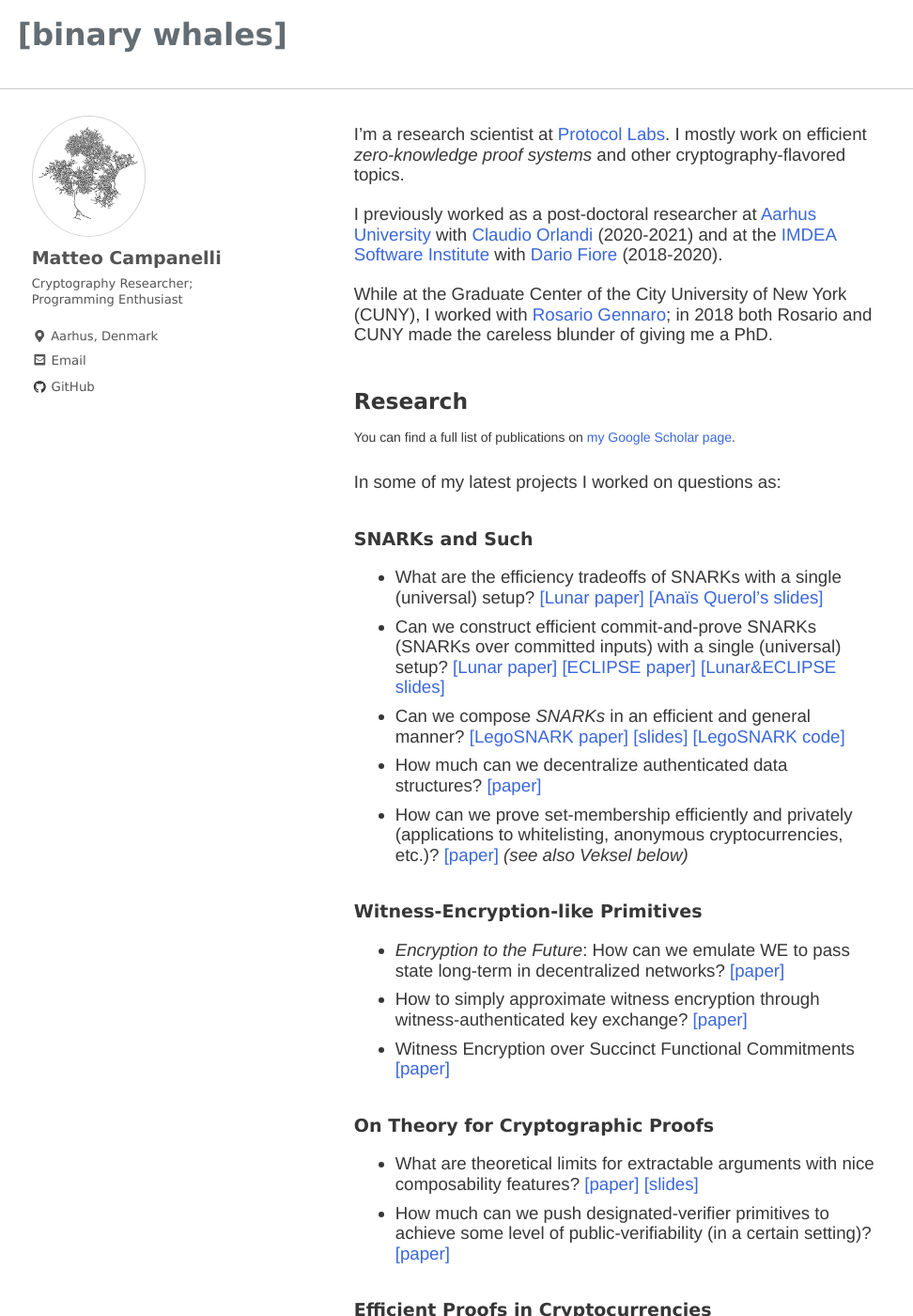
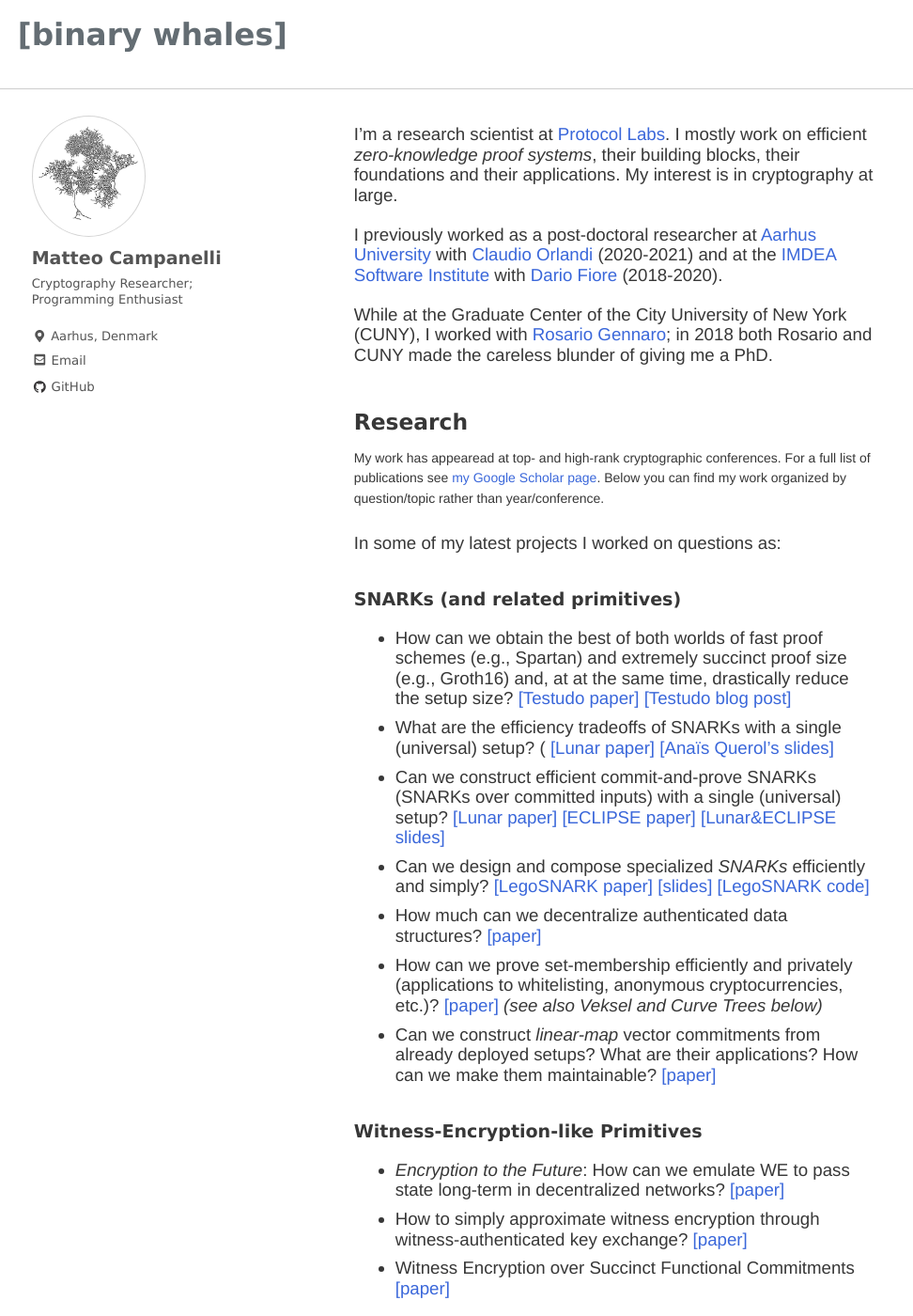
Before and after one commit to matteocam/matteocam.github.io, a Jekyll site: the page built from index.md, in a window 1280 px wide and 1400 px high. Shown: the whole window at 94% size, without its empty margins (0-972 px from the left). Built offline with Jekyll 4.4.1, drawn with Linux system fonts in a browser that asks for light colours; nearby versions of some CDN libraries; some web fonts are replaced; a script that is not in the unit is left out; some of the changed text lies outside the part shown.

Commit message:
Update index.md

```diff
--- a/index.md
+++ b/index.md
@@ -7,23 +7,25 @@ author_profile: true
 
 
 I'm a research scientist at [Protocol Labs](https://protocol.ai).
-I mostly work on efficient _zero-knowledge proof systems_ and other cryptography-flavored topics.
+I mostly work on efficient _zero-knowledge proof systems_, their building blocks, their foundations and their applications. My interest is in cryptography at large.
 
 I previously worked as a post-doctoral researcher at [Aarhus University](https://www.au.dk/) with [Claudio Orlandi](https://cs.au.dk/~orlandi/) (2020-2021) and at the [IMDEA Software Institute](https://software.imdea.org/index.html) with [Dario Fiore](http://www.dariofiore.it/) (2018-2020).
 
 While at the Graduate Center of the City University of New York (CUNY), I worked with [Rosario Gennaro](http://www-cs.ccny.cuny.edu/~rosario/); in 2018 both Rosario and CUNY made the careless blunder of giving me a PhD.
 
 ## Research
-<sup>You can find a full list of publications on [my Google Scholar page](https://scholar.google.com/citations?user=8xba6isAAAAJ&hl=en&oi=ao).</sup>
+<sup>My work has appearead at top- and high-rank cryptographic conferences. For a full list of publications see [my Google Scholar page](https://scholar.google.com/citations?user=8xba6isAAAAJ&hl=en&oi=ao). Below you can find my work organized by question/topic rather than year/conference.</sup>
 
 In some of my latest projects I worked on questions as:
 
-### SNARKs and Such
-- What are the efficiency tradeoffs of SNARKs with a single (universal) setup? [[Lunar paper]](https://eprint.iacr.org/2020/1069) [[Anaïs Querol's slides]](assets/misc/lunar-anais.pdf)
+### SNARKs (and related primitives)
+- How can we obtain the best of both worlds of fast proof schemes (e.g., Spartan) and extremely succinct proof size (e.g., Groth16) and, at at the same time, drastically reduce the setup size?  [[Testudo paper]](https://eprint.iacr.org/2023/961.pdf) [[Testudo blog post]](https://cryptonet.org/blog/testudo-efficient-snarks-with-smaller-setups)
+- What are the efficiency tradeoffs of SNARKs with a single (universal) setup? ( [[Lunar paper]](https://eprint.iacr.org/2020/1069) [[Anaïs Querol's slides]](assets/misc/lunar-anais.pdf)
 - Can we construct efficient commit-and-prove SNARKs (SNARKs over committed inputs) with a single (universal) setup? [[Lunar paper]](https://eprint.iacr.org/2020/1069) [[ECLIPSE  paper]](https://eprint.iacr.org/2021/934) [[Lunar&ECLIPSE slides]](assets/misc/LunarEclipse.pdf)
-- Can we compose *SNARKs* in an efficient and general manner? [[LegoSNARK paper]](https://eprint.iacr.org/2019/142) [[slides]](assets/misc/legosnark-amsterdam19.pdf) [[LegoSNARK code]](https://github.com/imdea-software/legosnark)
+- Can we design and compose specialized *SNARKs* efficiently and simply? [[LegoSNARK paper]](https://eprint.iacr.org/2019/142) [[slides]](assets/misc/legosnark-amsterdam19.pdf) [[LegoSNARK code]](https://github.com/imdea-software/legosnark)
 - How much can we decentralize authenticated data structures? [[paper]](https://eprint.iacr.org/2020/149)
-- How can we prove set-membership efficiently and privately (applications to whitelisting, anonymous cryptocurrencies, etc.)? [[paper]](https://eprint.iacr.org/2019/1255) _(see also Veksel below)_
+- How can we prove set-membership efficiently and privately (applications to whitelisting, anonymous cryptocurrencies, etc.)? [[paper]](https://eprint.iacr.org/2019/1255) _(see also Veksel and Curve Trees below)_
+- Can we construct _linear-map_ vector commitments from already deployed setups? What are their applications? How can we make them maintainable? [[paper]](https://eprint.iacr.org/2022/705.pdf)
 
 
 ### Witness-Encryption-like Primitives
@@ -35,10 +37,11 @@ In some of my latest projects I worked on questions as:
 ### On Theory for Cryptographic Proofs
 
 - What are theoretical limits for extractable arguments with nice composability features? [[paper]](https://eprint.iacr.org/2022/638) [[slides]](talks/SNARGs-impossibilities-IMDEA.pptx)
-- How much can we push designated-verifier primitives to achieve some level of public-verifiability (in a certain setting)? [[paper]](https://eprint.iacr.org/2021/1618)
+- How much can we push designated-verifier primitives to achieve some level of public-verifiability? [[paper]](https://eprint.iacr.org/2021/1618)
 
 ### Efficient Proofs in Cryptocurrencies
 
+- Can we go beyond Merkle Trees for fast, transparent, succinct zero-knowledge proofs of set membership? [[Curve Trees paper]](https://eprint.iacr.org/2022/756) [[Slides USENIX talk]](https://www.usenix.org/system/files/sec23_slides_campanelli.pdf) [[Curve Trees code]](https://github.com/simonkamp/curve-trees)
 - How can we obtain efficient anonymous payments from well-studied assumptions? [[Veksel paper]](https://eprint.iacr.org/2021/327) [[Veksel code]](https://github.com/matteocam/veksel)
 - How (not) to pay for digital goods and services on *Bitcoin*? [[paper]](https://eprint.iacr.org/2017/566)
 - How to construct Zero-Knowledge on Homomorphic commitments to KV maps (a _"Z-KeyWee"_, or Z&#129373;) and how to use them for anonymous cryptocurrencies?  [[paper]](https://eprint.iacr.org/2021/1678)
```
Also changed, not shown: other parts of index.md (+1 -1 lines).
